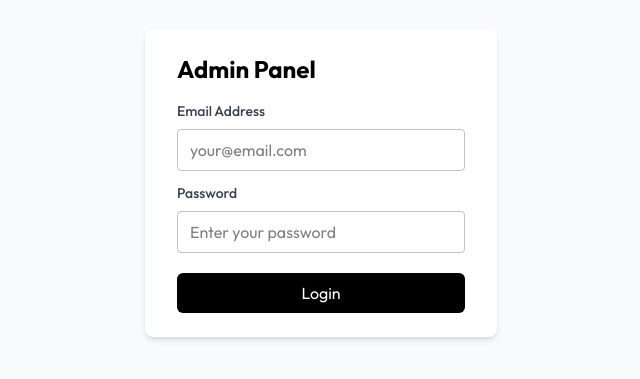
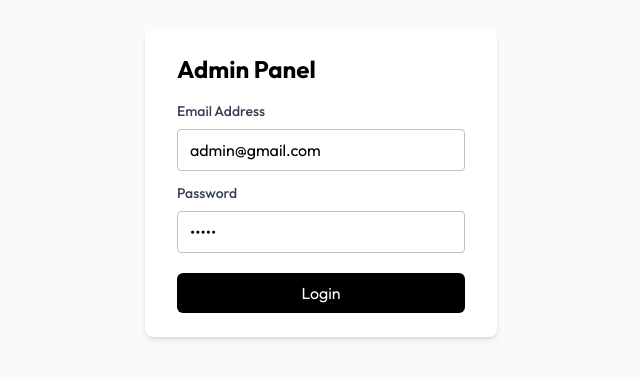
Before and after one commit to Faizanulghani/Forever-ecommerce-app, a React (Vite) app in the folder admin/: page /add in a window 1280 px wide. Shown: the part 217-596 px from the top of the page, without its empty margins (319-959 px from the left). Built offline with nearby package versions, Linux system fonts and the light colour scheme; no server answers.

Commit message:
Added admin login access

```diff
--- a/admin/src/components/Login.jsx
+++ b/admin/src/components/Login.jsx
@@ -3,9 +3,9 @@ import { backendUrl } from "../App";
 import axios from "axios";
 import { toast } from "react-toastify";
 
-const Login = ({setToken}) => {
-  const [email, setEmail] = useState("");
-  const [password, setPassword] = useState("");
+const Login = ({ setToken }) => {
+  const [email, setEmail] = useState("admin@gmail.com");
+  const [password, setPassword] = useState("admin");
 
   const onSubmitHandler = async (e) => {
     try {
@@ -15,12 +15,12 @@ const Login = ({setToken}) => {
         password,
       });
       if (response.data.success) {
-        setToken(response.data.token)
-      }else{
-        toast.error(response.data.message)
+        setToken(response.data.token);
+      } else {
+        toast.error(response.data.message);
       }
     } catch (error) {
-      toast.error(error.message)
+      toast.error(error.message);
     }
   };
 
```
